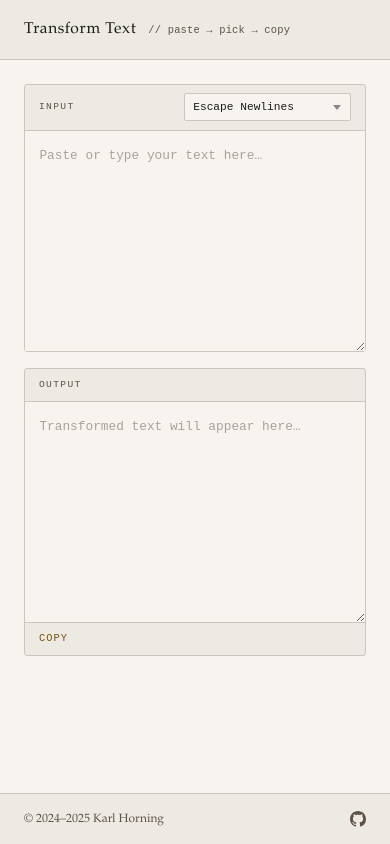
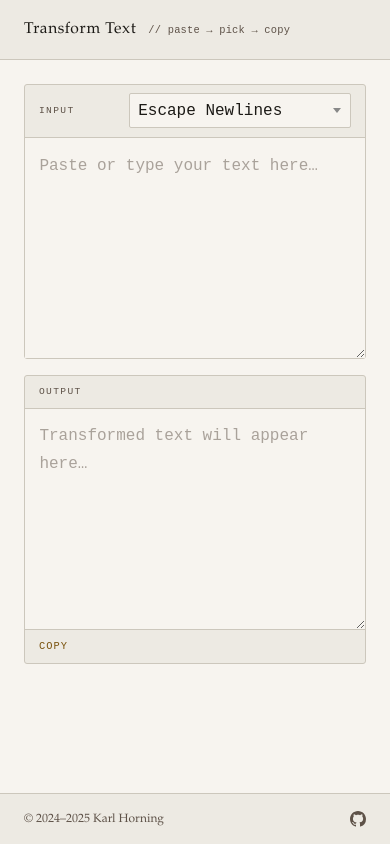
Before and after one commit to Karl-Horning/transform-text, a React (Vite) app: page / in a window 390 px wide. Built offline with nearby package versions, Linux system fonts and the light colour scheme.

Commit message:
fix: stop auto zoom into `textarea` on mobile

```diff
--- a/src/components/InputPanel/InputPanel.module.css
+++ b/src/components/InputPanel/InputPanel.module.css
@@ -26,7 +26,7 @@
 
 .select {
     font-family: var(--font-mono);
-    font-size: 0.7rem;
+    font-size: 1rem;
     color: var(--color-text-primary);
     background-color: var(--color-bg);
     border: 1px solid var(--color-border);
@@ -53,7 +53,7 @@
     min-height: 220px;
     padding: 0.9rem;
     font-family: var(--font-mono);
-    font-size: 0.8rem;
+    font-size: 1rem;
     line-height: 1.7;
     color: var(--color-text-primary);
     background: var(--color-bg-textarea);
@@ -72,3 +72,13 @@
     outline-offset: -2px;
     background: var(--color-bg);
 }
+
+@media (min-width: 640px) {
+    .select {
+        font-size: 0.7rem;
+    }
+
+    .textarea {
+        font-size: 0.8rem;
+    }
+}
--- a/src/components/OutputPanel/OutputPanel.module.css
+++ b/src/components/OutputPanel/OutputPanel.module.css
@@ -27,7 +27,7 @@
     min-height: 220px;
     padding: 0.9rem;
     font-family: var(--font-mono);
-    font-size: 0.8rem;
+    font-size: 1rem;
     line-height: 1.7;
     color: var(--color-output-text);
     background: var(--color-bg-textarea);
@@ -117,3 +117,9 @@
     color: var(--color-text-muted);
     margin-left: auto;
 }
+
+@media (min-width: 640px) {
+    .textarea {
+        font-size: 0.8rem;
+    }
+}
```
